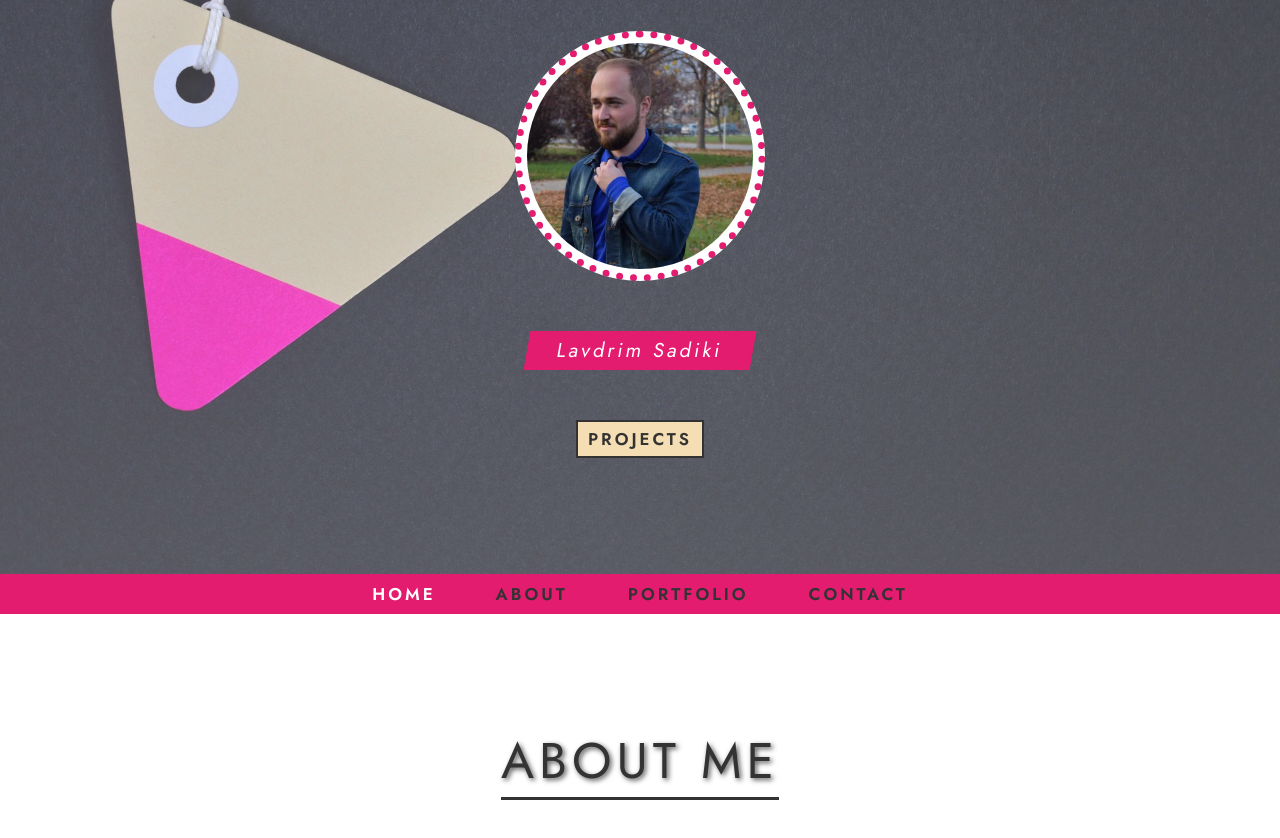
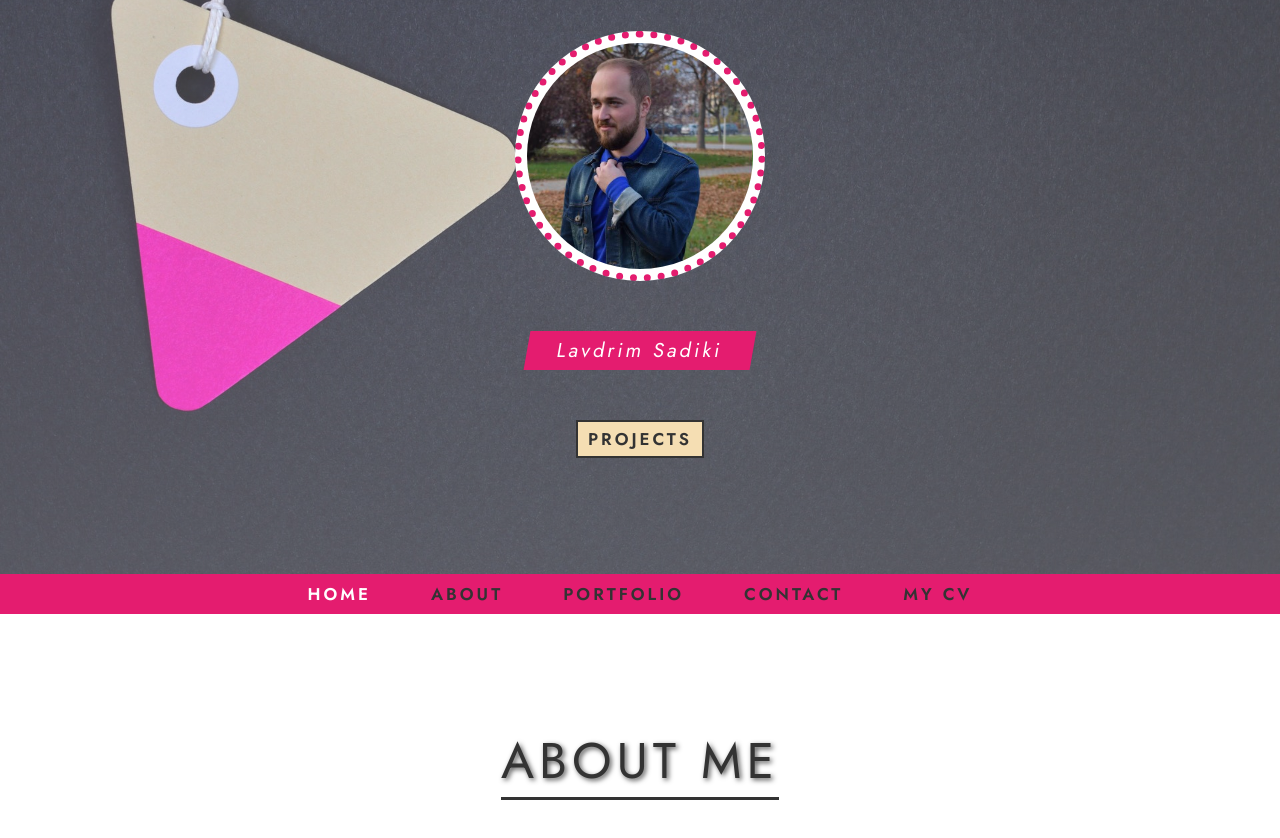
Before and after one commit to LavdrimSadiki/Portfolio, a plain HTML site: page index.html in a window 1280 px wide. Shown: the part 226-1064 px from the top of the page. Drawn offline with Linux system fonts and the light colour scheme.

Commit message:
Cv tag added

```diff
--- a/index.html
+++ b/index.html
@@ -28,6 +28,7 @@
         <a href="#section-3" class="navbar-link">About </a>
         <a href="#section-3" class="navbar-link">Portfolio</a>
         <a href="#section-5" class="navbar-link">Contact </a>
+        <a href="./cv.pdf" class="navbar-link">My CV </a>
     </nav>
      <!-- End of navbar -->
 
```
Also changed, not shown: img/john-smith.jpg (deleted), 1 other file.
